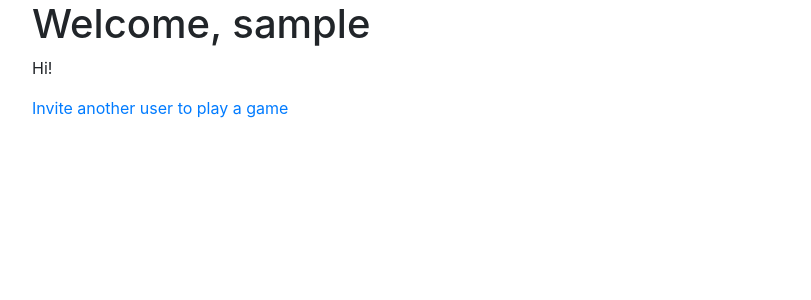
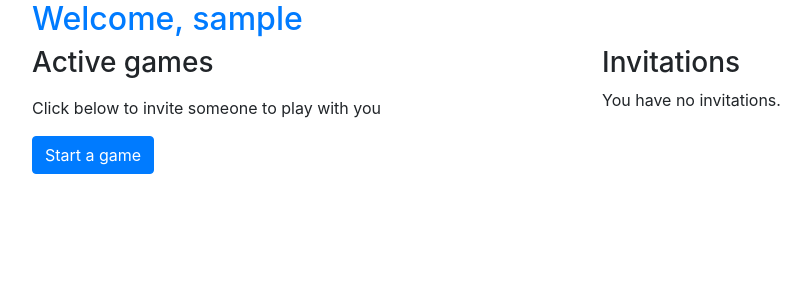
Before and after one commit to vitaliel/django-basic, a Django app: page /player/home in a window 1280 px wide. Shown: the part 56-356 px from the top of the page, without its empty margins (53-864 px from the left). Run offline with Django 3.2, Linux system fonts and the light colour scheme; the visitor is signed in with stand-in values (Sample User, id 1); data that the repository does not hold is empty; some libraries are stand-ins or nearby versions.

Commit message:
Send/accept invitations, style form with crispy

```diff
--- a/player/urls.py
+++ b/player/urls.py
@@ -1,7 +1,7 @@
 from django.urls import path
 from django.contrib.auth.views import LoginView, LogoutView
 
-from .views import home, new_invitation
+from .views import home, new_invitation, accept_invitation
 
 urlpatterns = [
   path('home', home, name="player_home"),
@@ -10,4 +10,5 @@ urlpatterns = [
   ),
   path('logout', LogoutView.as_view(), name="player_logout"),
   path('new_invitation', new_invitation, name="player_new_invitation"),
+  path('accept_invitation/<int:id>', accept_invitation, name="player_accept_invitation"),
 ]
--- a/player/views.py
+++ b/player/views.py
@@ -1,20 +1,23 @@
-from django.shortcuts import render, redirect
+from django.shortcuts import render, redirect, get_object_or_404
 from django.contrib.auth.decorators import login_required
+from django.core.exceptions import PermissionDenied
 
 from .forms import InvitationForm
 from .models import Invitation
 from gameplay.models import Game
 
-@login_required
+@login_required()
 def home(req):
   my_games = Game.objects.games_for_user(req.user)
   active_games = my_games.active()
+  invitations = req.user.invitations_received.all()
 
-  return render(req, "player/home.html",
-    {'games': active_games}
-  )
+  return render(req, "player/home.html", {
+    'games': active_games,
+    'invitations': invitations,
+  })
 
-@login_required
+@login_required()
 def new_invitation(req):
   if req.method == "POST":
     invitation = Invitation(from_user=req.user)
@@ -26,3 +29,21 @@ def new_invitation(req):
     form = InvitationForm()
 
   return render(req, "player/new_invitation_form.html", {'form': form})
+
+@login_required()
+def accept_invitation(req, id):
+  invitation = get_object_or_404(Invitation, pk=id)
+  if not req.user == invitation.to_user:
+    raise PermissionDenied
+  if req.method == "POST":
+    if "accept" in req.POST:
+      game = Game.objects.create(
+        first_player=invitation.to_user,
+        second_player=invitation.from_user
+      )
+    invitation.delete()
+    return redirect('player_home')
+  else:
+    return render(req, "player/accept_invitation_form.html",
+      {'invitation': invitation}
+    )
--- a/requirements.txt
+++ b/requirements.txt
@@ -1 +1,2 @@
 django-bootstrap4
+django-crispy-forms
--- a/templates/player/home.html
+++ b/templates/player/home.html
@@ -1,7 +1,9 @@
 {% extends 'base.html' %}
 {% block content %}
-  <h1>Welcome, {{ user.username }} </h1>
-  <p>Hi!</p>
+  <h2 class="text-primary">Welcome, {{ user.username }}</h2>
+  <div class="row">
+    <div class="col-md-6">
+      <h3>Active games</h3>
       <ul>
         {% for g in games %}
           <li>
@@ -10,8 +12,26 @@
         {% endfor %}
       </ul>
 
-  <a href="{% url 'player_new_invitation' %}">
-    Invite another user to play a game
+      <p>Click below to invite someone to play with you</p>
+      <p>
+        <a class="btn btn-primary" href="{% url 'player_new_invitation' %}">
+          Start a game
         </a>
-
+      </p>
+    </div>
+    <div class="col-md-6">
+      <h3>Invitations</h3>
+      {% if invitations %}
+        <div class="list-group">
+          {% for inv in invitations %}
+          <a class="list-group-item" href="{% url 'player_accept_invitation' id=inv.id %}">
+            <b>{{ inv.from_user.username }}</b> has invited you to a game.
+          </a>
+          {% endfor %}
+        </div>
+      {% else %}
+        <p>You have no invitations.</p>
+      {% endif %}
+    </div>
+  </div>
 {% endblock %}
--- a/templates/player/login_form.html
+++ b/templates/player/login_form.html
@@ -1,5 +1,5 @@
 {% extends 'base.html' %}
-
+{% load crispy_forms_tags %}
 {% block title %}
 Login
 {% endblock %}
@@ -11,7 +11,7 @@ Login
     {% csrf_token %}
     <p>Please login</p>
     <table>
-      {{ form }}
+      {{ form | crispy }}
     </table>
     <button class="btn btn-success" type="submit">Sign in</button>
   </form>
--- a/templates/player/new_invitation_form.html
+++ b/templates/player/new_invitation_form.html
@@ -1,4 +1,5 @@
 {% extends 'base.html' %}
+{% load crispy_forms_tags %}
 
 {% block title %}
 New Invitation
@@ -9,7 +10,7 @@ New Invitation
     {% csrf_token %}
 
     <table>
-      {{ form }}
+      {{ form | crispy }}
     </table>
     <button class="btn btn-success" type="submit">Send the invitation</button>
   </form>
--- a/tictactoe/settings.py
+++ b/tictactoe/settings.py
@@ -37,6 +37,7 @@ INSTALLED_APPS = [
     'django.contrib.sessions',
     'django.contrib.messages',
     'django.contrib.staticfiles',
+    'crispy_forms',
     'bootstrap4',
     'gameplay',
     'player',
@@ -129,3 +130,5 @@ STATICFILES_DIRS = [
 LOGIN_REDIRECT_URL = 'player_home'
 LOGOUT_REDIRECT_URL = 'tictactoe_welcome'
 LOGIN_URL = 'player_login'
+
+CRISPY_TEMPLATE_PACK = 'bootstrap4'
```
Also changed, not shown: player/models.py (+11 -2 lines), templates/player/accept_invitation_form.html (added, +22 -0 lines). Lines whose indentation alone changed are shown as unchanged.
